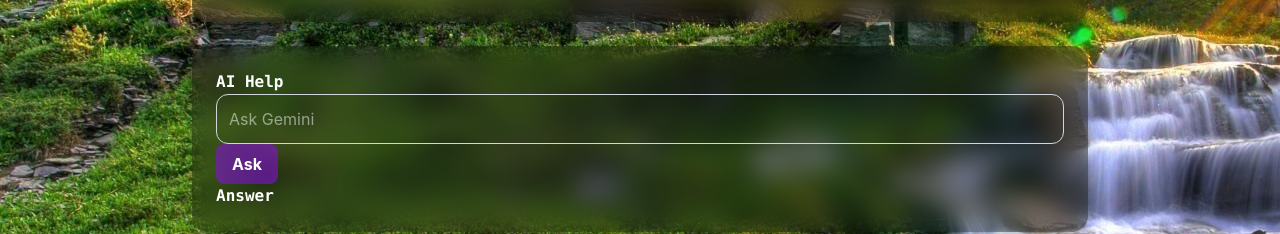
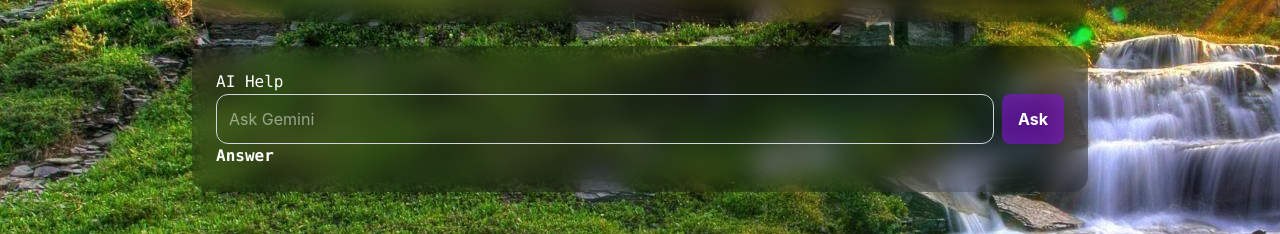
Before and after one commit to scraxx99/NerdyNeighbor, a React (Vite) app: page / in a window 1280 px wide. Shown: the part 504-738 px from the top of the page. Built offline with nearby package versions, Linux system fonts and the light colour scheme; no server answers.

Commit message:
added button submit on enter click

```diff
--- a/src/assistent.tsx
+++ b/src/assistent.tsx
@@ -27,16 +27,23 @@ export default function Assistant() {
     //className='bg-cyan-500 rounded 2x1 shadow-lg p-6'
     return (
         <div className='bg-black/30 backdrop-blur-md text-white rounded-2xl shadow-xl p-6'>
-            <h1 className=' font-mono font-bold'>AI Help</h1>
-            <form>
+            <h1 className=' font-mono font-(bold'>AI Help</h1>
+            <form onSubmit={(e) => {
+            e.preventDefault();
+            askQuestion();
+            }}
+            className="flex gap-2">
             <input className="w-full p-3 rounded-xl border border-gray-300 focus:outline-none focus:ring-2 focus:ring-purple-500"
                 type="text"
                 value={input}
                 onChange={(e) => setInput(e.target.value)}
                 placeholder="Ask Gemini"
+
             />
 
-            <button className="bg-purple-600/50 backdrop-blur-md font-bold hover:bg-purple-600/70 text-white px-4 py-2 rounded-lg transition"
+            <button
+            type="submit"
+            className="bg-purple-600/50 backdrop-blur-md font-bold hover:bg-purple-600/70 text-white px-4 py-2 rounded-lg transition"
                 onClick={askQuestion}
                 disabled={loading}
             >
```
